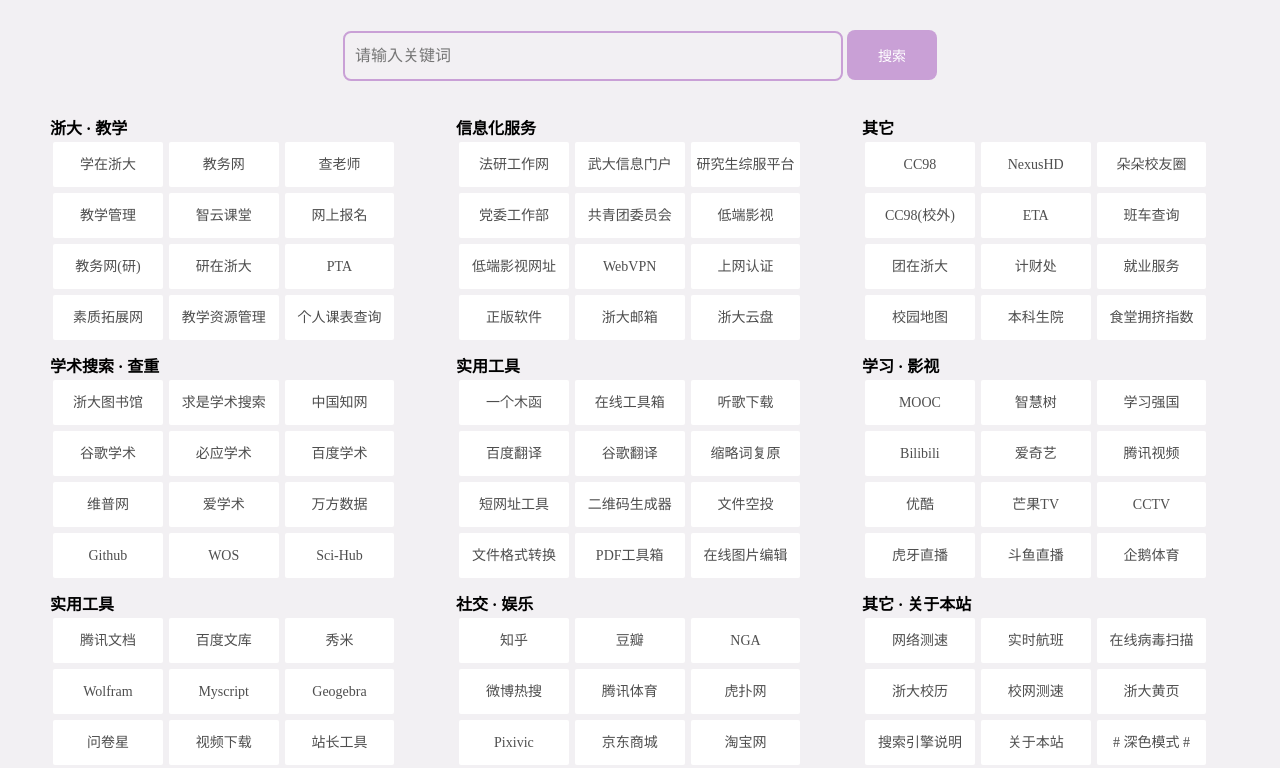
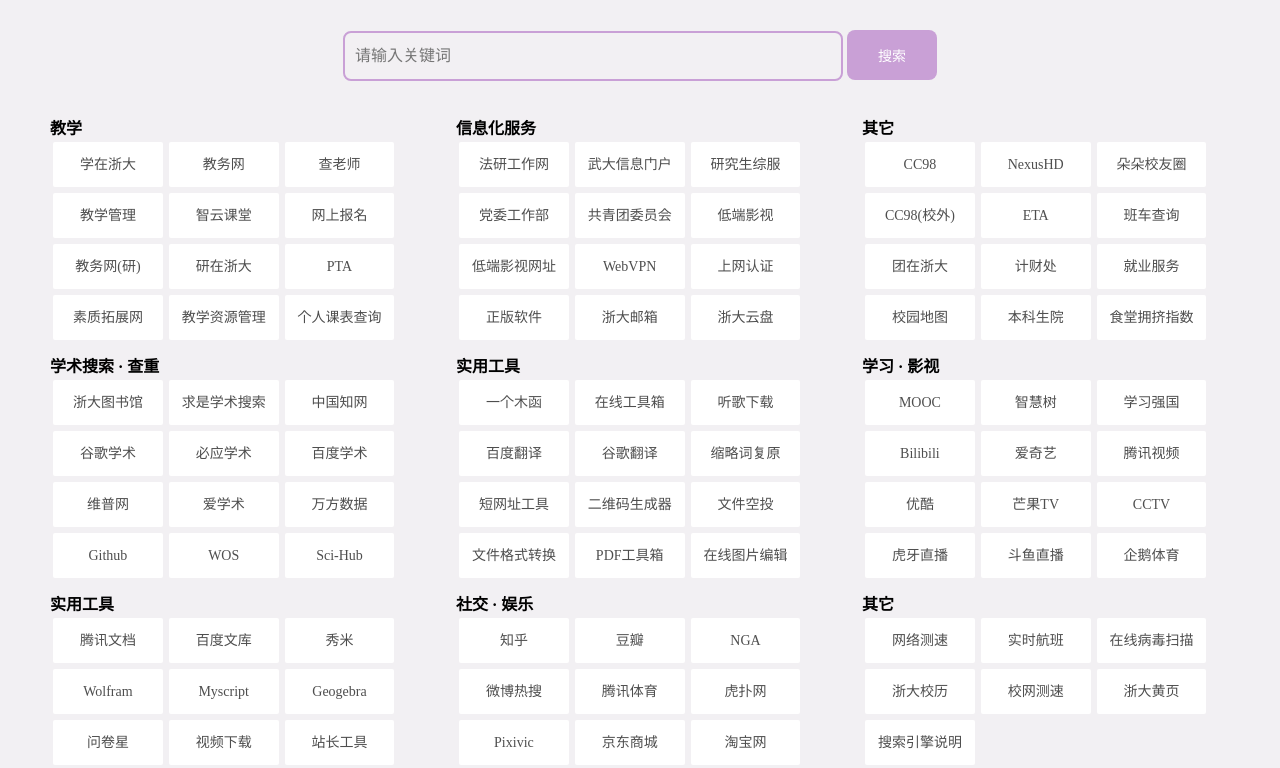
Before and after one commit to Oddyti/GoosePage, a plain HTML site: page index.html in a window 1280 px wide. Shown: the part 55-823 px from the top of the page. Drawn offline with Linux system fonts and the light colour scheme.

Commit message:
删除了一些其他内容

```diff
--- a/index.html
+++ b/index.html
@@ -22,7 +22,7 @@
             </div>
         </div>
     </header>
-    <div class="main-index"> <!-- <section class="search-container"> -->
+    <div class="main-index">
         <div class="search-box">
             <form target="_blank" method="get" action="https://www.baidu.com/s">
                 <input type="text" placeholder="请输入关键词" name="word" class="search-word" />
@@ -31,7 +31,7 @@
         </div>
         <div class="type-box">
             <div class="container-box">
-                <div class="type-name-container"><strong class="type-name">浙大 · 教学</strong></div>
+                <div class="type-name-container"><strong class="type-name">教学</strong></div>
                 <div class="link-name"><a id="xzzd" href="https://courses.zju.edu.cn/user/index" target="_blank">学在浙大</a></div>
                 <div class="link-name"><a href="http://jwbinfosys.zju.edu.cn/" target="_blank">教务网</a></div>
                 <div class="link-name"><a href="https://chalaoshi.de/" target="_blank">查老师</a></div>
@@ -49,7 +49,7 @@
                 <div class="type-name-container"><strong class="type-name">信息化服务</strong></div>
                 <div class="link-name"><a href="https://golaw.whu.edu.cn/index.htm" target="_blank">法研工作网</a></div>
                 <div class="link-name"><a href="https://ehall.whu.edu.cn/new/index.html#/" target="_blank">武大信息门户</a></div>
-                <div class="link-name"><a href="http://newyjs.whu.edu.cn/gsapp/sys/yjsemaphome/portal/index.do#/" target="_blank">研究生综服平台</a></div>
+                <div class="link-name"><a href="http://newyjs.whu.edu.cn/gsapp/sys/yjsemaphome/portal/index.do#/" target="_blank">研究生综服</a></div>
                 <div class="link-name"><a href="https://ygb.whu.edu.cn/" target="_blank">党委工作部</a></div>
                 <div class="link-name"><a href="http://future.whu.edu.cn/" target="_blank">共青团委员会</a></div>
                 <div class="link-name"><a href="https://ddys.art/" target="_blank">低端影视</a></div>
@@ -152,7 +152,7 @@
             </div>
 
             <div class="container-box">
-                <div class="type-name-container"><strong class="type-name">其它 · 关于本站</strong></div>
+                <div class="type-name-container"><strong class="type-name">其它</strong></div>
                 <div class="link-name"><a id="wlcs" href="https://www.speedtest.cn/" target="_blank">网络测速</a></div>
                 <div class="link-name"><a id="sshb" href="https://zh.flightaware.com/live/" target="_blank">实时航班</a></div>
                 <div class="link-name"><a id="zxbdsm" href="https://www.virscan.org/" target="_blank">在线病毒扫描</a></div>
@@ -160,8 +160,7 @@
                 <div class="link-name"><a id="about" href="http://speedtest.zju.edu.cn/" target="_blank">校网测速</a></div>
                 <div class="link-name"><a id="ssyqsm" href="https://zhfw.zju.edu.cn/65686/list.htm" target="_blank">浙大黄页</a></div>
                 <div class="link-name"><a id="ssyqsm" href="https://www.cc98.org/topic/4979979" target="_blank">搜索引擎说明</a></div>
-                <div class="link-name"><a id="about" href="https://zjuers.com/about" target="_blank">关于本站</a></div>
-                <div class="link-name"><a id="blackmode" href="https://zjuers.com/black" target="_self"># 深色模式 #</a></div>
+
             </div>
         </div>
     </div>
```
